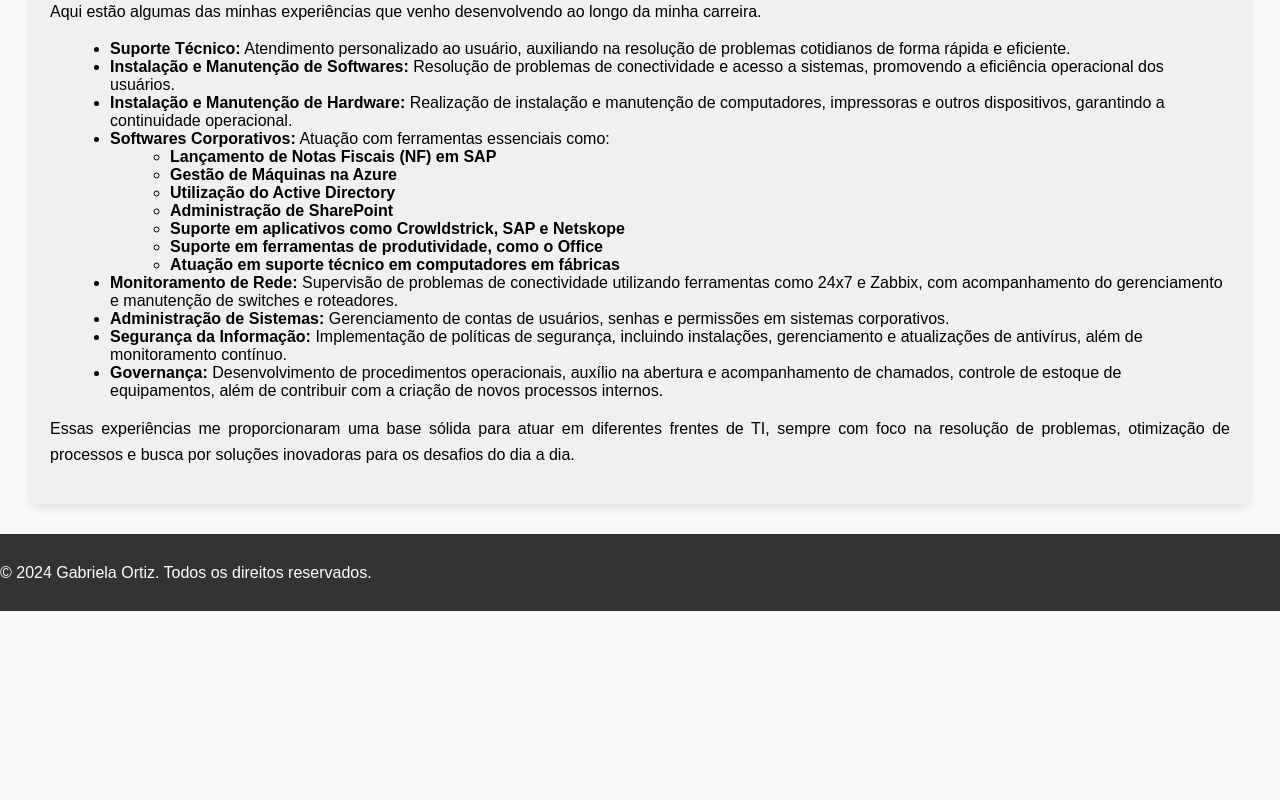
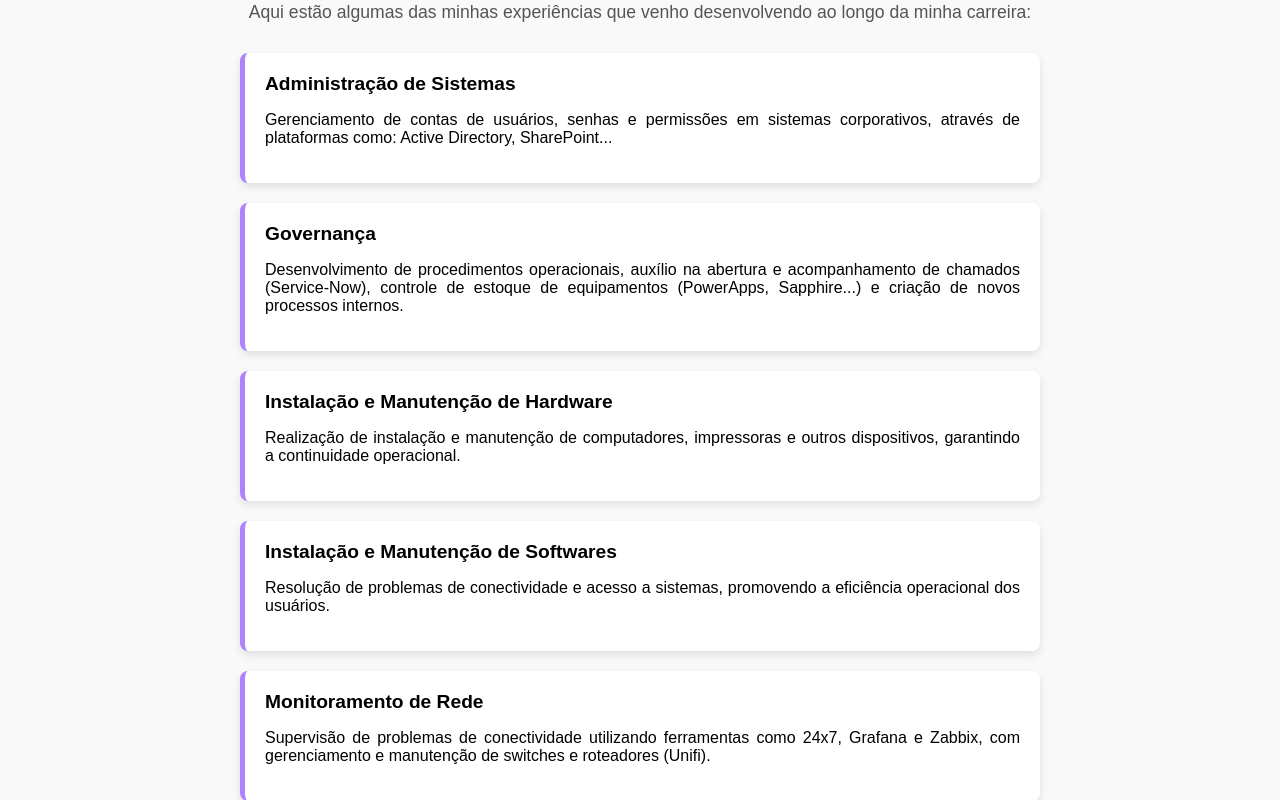
Before and after one commit to GabrielaOrtiz1/GabrielaOrtiz1.github.io, a plain HTML site: page projetos.html in a window 1280 px wide. Shown: the part 157-957 px from the top of the page. Before the commit the page ends 800 px from the top, so only its background shows below. Drawn offline with Linux system fonts and the light colour scheme.

Commit message:
Atualização 25.09

```diff
--- a/projetos.html
+++ b/projetos.html
@@ -1,16 +1,18 @@
 <!DOCTYPE html>
 <html lang="pt-br">
 <head>
-  <meta charset="UTF-8">
-  <meta name="viewport" content="width=device-width, initial-scale=1.0">
+    <meta charset="UTF-8" />
+    <meta name="viewport" content="width=device-width, initial-scale=1.0" />
     <title>Experiências - Meu Currículo Online</title>
     <style>
-    /* Estilos gerais */
-    body {
-      font-family: Arial, sans-serif;
+        html, body {
             margin: 0;
             padding: 0;
+            font-family: Arial, sans-serif;
             background-color: #f9f9f9;
+            display: flex;
+            flex-direction: column;
+            min-height: 100vh;
         }
 
         header {
@@ -25,6 +27,7 @@
             margin: 0;
             padding: 0;
             display: flex;
+            flex-wrap: wrap;
             justify-content: center;
         }
 
@@ -39,8 +42,46 @@
                 }
 
         main {
+            flex: 1;
+            padding: 40px 20px;
+            display: flex;
+            justify-content: center;
+            align-items: flex-start;
+            flex-direction: column;
+        }
+
+        .experiencias {
+            max-width: 800px;
+            margin: 0 auto;
+        }
+
+            .experiencias h2 {
+                font-size: 2rem;
+                margin-bottom: 10px;
+                text-align: center;
+            }
+
+            .experiencias p.intro {
+                font-size: 1.1rem;
+                margin-bottom: 30px;
+                color: #555;
+                text-align: center;
+            }
+
+        .card {
+            background-color: #fff;
+            border-left: 5px solid #9b61facb;
             padding: 20px;
-      text-align: center;
+            border-radius: 8px;
+            box-shadow: 0 4px 8px rgba(0,0,0,0.1);
+            text-align: justify;
+            margin-bottom: 20px;
+        }
+
+            .card h3 {
+                margin-top: 0;
+                font-size: 1.2rem;
+                margin-bottom: 10px;
             }
 
         footer {
@@ -48,36 +89,24 @@
             color: #fff;
             text-align: center;
             padding: 10px 0;
-      width: 100%;
-      position: relative;
-      bottom: 0;
         }
 
-    .container {
-      display: flex;
-      flex-wrap: wrap;
-      justify-content: center;
+        @media (max-width: 600px) {
+            .card {
+                padding: 15px;
             }
 
-    .item {
-      background-color: #f0f0f0;
-      padding: 20px;
-      margin: 10px;
-      flex: 1 1 300px;
-      text-align: left; /* Alinha o conteúdo à esquerda */
-      border-radius: 8px;
-      box-shadow: 0 4px 8px rgba(0, 0, 0, 0.1);
+            .experiencias h2 {
+                font-size: 1.5rem;
             }
 
-    /* Justificando o texto */
-    p {
-      text-align: justify;
-      line-height: 1.6;
+            .experiencias p.intro {
+                font-size: 1rem;
             }
 
-    ul {
-      text-align: left;
-      margin-left: 20px;
+            nav ul li {
+                margin: 5px;
+            }
         }
     </style>
 </head>
@@ -93,41 +122,61 @@
         </nav>
     </header>
     <main>
-    <section class="container">
-      <div class="item">
-        <h1>Minhas Experiências</h1>
-        <p>Aqui estão algumas das minhas experiências que venho desenvolvendo ao longo da minha carreira.</p>
+        <section class="experiencias">
+            <h2>Minhas Experiências</h2>
+            <p class="intro">Aqui estão algumas das minhas experiências que venho desenvolvendo ao longo da minha carreira:</p>
 
-        <ul>
-          <li><strong>Suporte Técnico:</strong> Atendimento personalizado ao usuário, auxiliando na resolução de problemas cotidianos de forma rápida e eficiente.</li>
-          <li><strong>Instalação e Manutenção de Softwares:</strong> Resolução de problemas de conectividade e acesso a sistemas, promovendo a eficiência operacional dos usuários.</li>
-          <li><strong>Instalação e Manutenção de Hardware:</strong> Realização de instalação e manutenção de computadores, impressoras e outros dispositivos, garantindo a continuidade operacional.</li>
-          <li><strong>Softwares Corporativos:</strong> Atuação com ferramentas essenciais como:
-            <ul>
-              <li><strong>Lançamento de Notas Fiscais (NF) em SAP</strong></li>
-              <li><strong>Gestão de Máquinas na Azure</strong></li>
-              <li><strong>Utilização do Active Directory</strong></li>
-              <li><strong>Administração de SharePoint</strong></li>
-              <li><strong>Suporte em aplicativos como Crowldstrick, SAP e Netskope</strong></li>
-              <li><strong>Suporte em ferramentas de produtividade, como o Office</strong></li>
-              <li><strong>Atuação em suporte técnico em computadores em fábricas</strong></li>
-            </ul>
-          </li>
-          <li><strong>Monitoramento de Rede:</strong> Supervisão de problemas de conectividade utilizando ferramentas como 24x7 e Zabbix, com acompanhamento do gerenciamento e manutenção de switches e roteadores.</li>
-          <li><strong>Administração de Sistemas:</strong> Gerenciamento de contas de usuários, senhas e permissões em sistemas corporativos.</li>
-          <li><strong>Segurança da Informação:</strong> Implementação de políticas de segurança, incluindo instalações, gerenciamento e atualizações de antivírus, além de monitoramento contínuo.</li>
-          <li><strong>Governança:</strong> Desenvolvimento de procedimentos operacionais, auxílio na abertura e acompanhamento de chamados, controle de estoque de equipamentos, além de contribuir com a criação de novos processos internos.</li>
-        </ul>
+            <div class="card">
+                <h3>Administração de Sistemas</h3>
+                <p>Gerenciamento de contas de usuários, senhas e permissões em sistemas corporativos, através de plataformas como: Active Directory, SharePoint...</p>
+            </div>
 
-        <p>
-          Essas experiências me proporcionaram uma base sólida para atuar em diferentes frentes de TI, sempre com foco na resolução de problemas, otimização de processos e busca por soluções inovadoras para os desafios do dia a dia.
-        </p>
+            <div class="card">
+                <h3>Governança</h3>
+                <p>Desenvolvimento de procedimentos operacionais, auxílio na abertura e acompanhamento de chamados (Service-Now), controle de estoque de equipamentos (PowerApps, Sapphire...) e criação de novos processos internos.</p>
+            </div>
 
+            <div class="card">
+                <h3>Instalação e Manutenção de Hardware</h3>
+                <p>Realização de instalação e manutenção de computadores, impressoras e outros dispositivos, garantindo a continuidade operacional.</p>
             </div>
+
+            <div class="card">
+                <h3>Instalação e Manutenção de Softwares</h3>
+                <p>Resolução de problemas de conectividade e acesso a sistemas, promovendo a eficiência operacional dos usuários.</p>
+            </div>
+
+            <div class="card">
+                <h3>Monitoramento de Rede</h3>
+                <p>Supervisão de problemas de conectividade utilizando ferramentas como 24x7, Grafana e Zabbix, com gerenciamento e manutenção de switches e roteadores (Unifi).</p>
+            </div>
+
+            <div class="card">
+                <h3>Segurança da Informação</h3>
+                <p>Implementação de políticas de segurança, incluindo instalações, gerenciamento e atualizações de antivírus, além de monitoramento contínuo.</p>
+            </div>
+
+            <div class="card">
+                <h3>Softwares Corporativos</h3>
+                <p>Atuação com ferramentas essenciais como: gestão de máquinas na Azure, Active Directory, SharePoint, Crowldstrick, SAP, Netskope, PowerApps, ServiceNow, Microsoft 365...</p>
+            </div>
+
+            <div class="card">
+                <h3>Suporte em Fábricas</h3>
+                <p>Atuação em suporte técnico em computadores em ambientes industriais em uma multinacional.</p>
+            </div>
+
+            <div class="card">
+                <h3>Suporte Técnico</h3>
+                <p>Atendimento personalizado ao usuário, auxiliando na resolução de problemas cotidianos de forma rápida e eficiente.</p>
+            </div>
+
+
+            <p class="intro">Essas experiências me proporcionaram uma base sólida para atuar em diferentes frentes de TI, sempre com foco na resolução de problemas, otimização de processos e busca por soluções inovadoras para os desafios do dia a dia.</p>
         </section>
     </main>
     <footer>
-    <p>&copy; 2024 Gabriela Ortiz. Todos os direitos reservados.</p>
+        <p>&copy; 2025 Gabriela Ortiz. Todos os direitos reservados.</p>
     </footer>
 </body>
 </html>
```
Also changed, not shown: contato.html (+74 -18 lines), index.html (+26 -19 lines), sobre.html (+69 -23 lines). Lines whose indentation alone changed are shown as unchanged.
